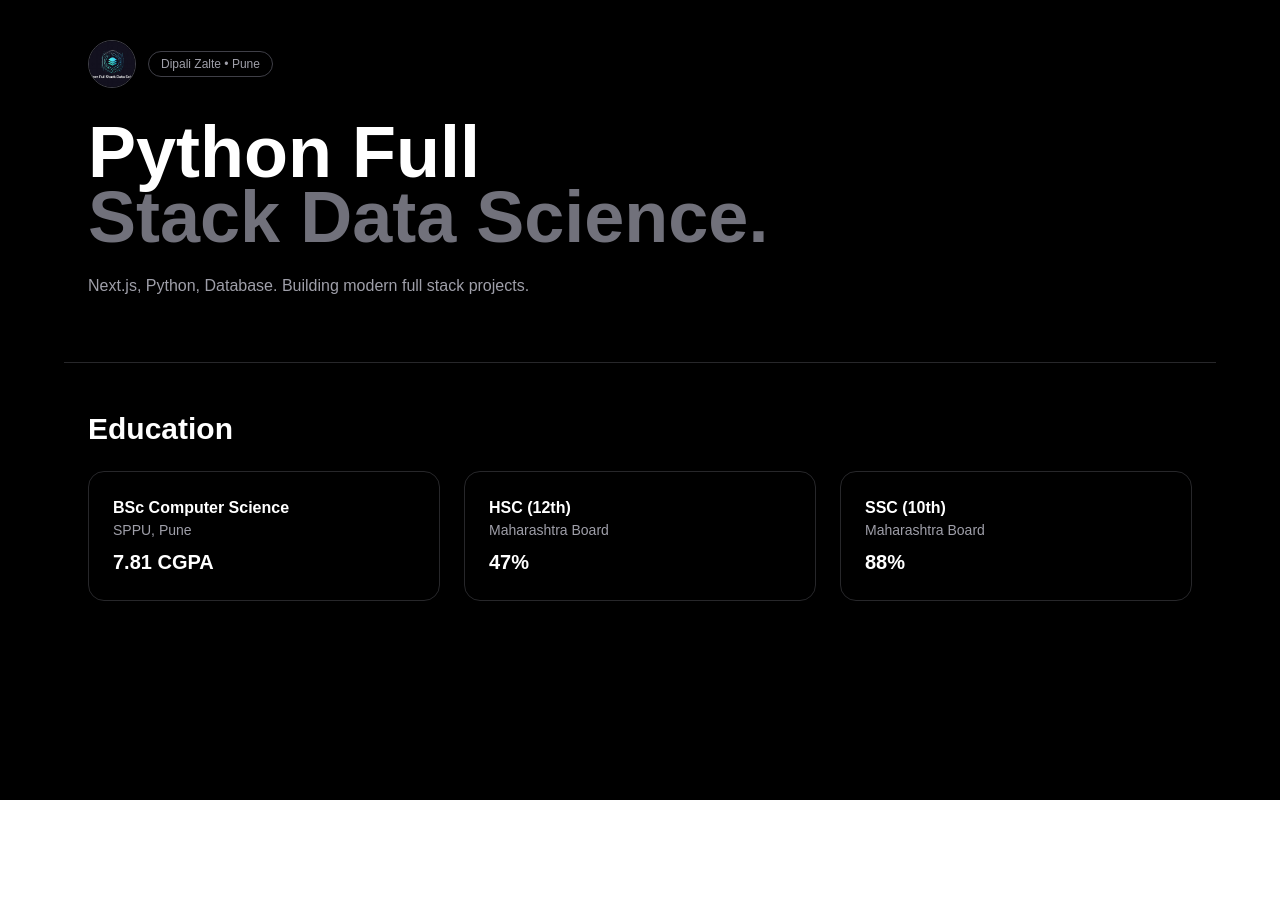
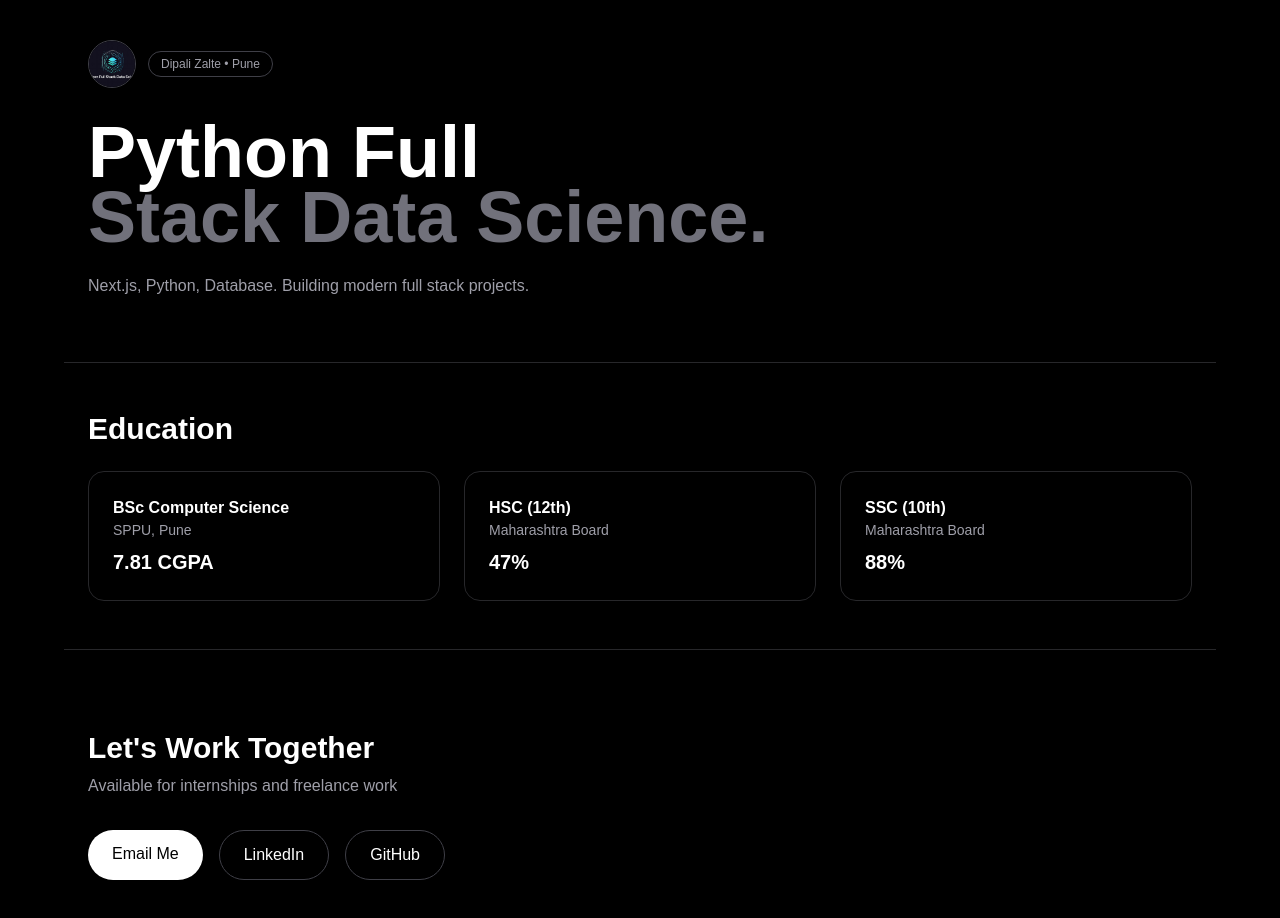
Before and after one commit to DipaliZalte123/pro-portfolio, a Next.js app: page / in a window 1280 px wide. Shown: the top 918 px of the page. Before the commit the page ends 800 px from the top, so only its background shows below. Built offline with nearby package versions, Linux system fonts and the light colour scheme.

Commit message:
add contact links

```diff
--- a/src/app/page.tsx
+++ b/src/app/page.tsx
@@ -21,6 +21,16 @@ export default function Home() {
           <div className="border border-zinc-800 rounded-2xl p-6"><h3 className="font-semibold">SSC (10th)</h3><p className="text-sm text-zinc-400">Maharashtra Board</p><p className="text-xl font-bold mt-2">88%</p></div>
         </div>
       </section>
+
+      <section className="max-w-6xl mx-auto px-6 py-20 border-t border-zinc-800">
+        <h2 className="text-3xl font-bold">Let's Work Together</h2>
+        <p className="text-zinc-400 mt-2">Available for internships and freelance work</p>
+        <div className="mt-8 flex flex-wrap gap-4">
+          <a href="mailto:zaltedipali3@gmail.com" className="bg-white text-black px-6 py-3 rounded-full font-medium">Email Me</a>
+          <a href="https://www.linkedin.com/in/dipali-zalte-162a96428" target="_blank" className="border border-zinc-700 px-6 py-3 rounded-full hover:bg-zinc-900">LinkedIn</a>
+          <a href="https://github.com/DipaliZalte123" target="_blank" className="border border-zinc-700 px-6 py-3 rounded-full hover:bg-zinc-900">GitHub</a>
+        </div>
+      </section>
     </main>
   );
 }
```
